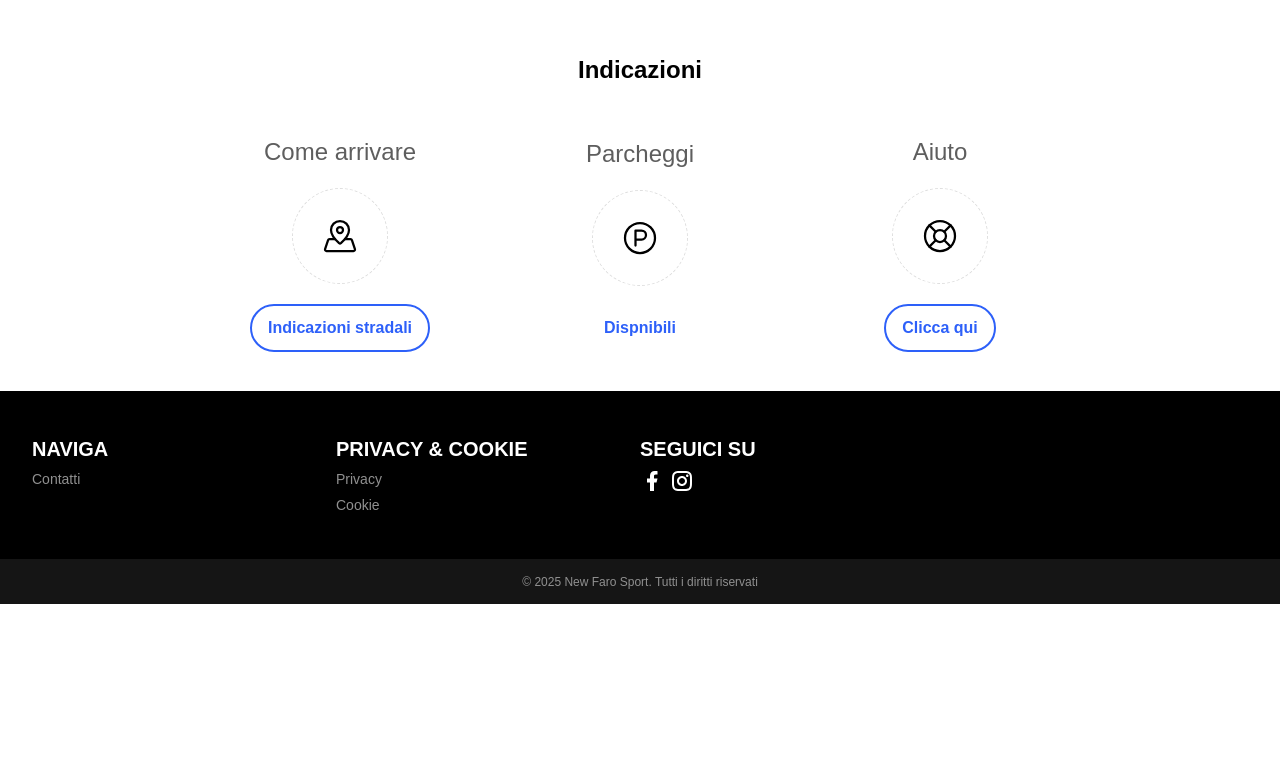
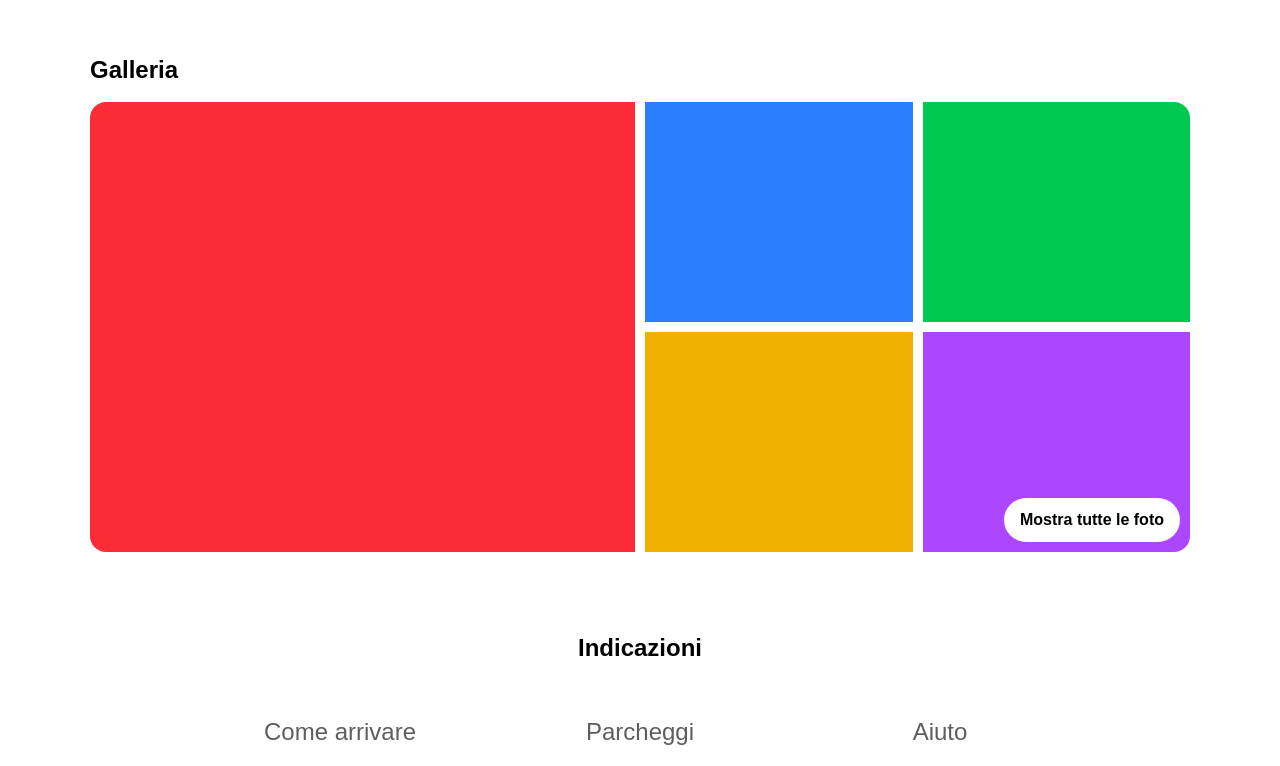
Before and after one commit to CarloBattista/new_faro_sport_wb, a Vue app: page / in a window 1280 px wide. Shown: the part 1436-2202 px from the top of the page. Before the commit the page ends 2040 px from the top, so only its background shows below. Built offline with nearby package versions, Linux system fonts and the light colour scheme; grey boxes are pictures that could not be loaded.

Commit message:
added store, added size variable for buttons and added gallery section (to be completed)

```diff
--- a/src/App.vue
+++ b/src/App.vue
@@ -5,8 +5,32 @@
 </template>
 
 <script>
+import { store } from "./data/store";
+
 export default {
-  name: "App"
+  name: "App",
+  data() {
+    return {
+      store
+    }
+  },
+  methods: {
+    checkIsMobile() {
+      if (window.innerWidth < 1024) {
+        this.store.isMobile = true;
+      } else {
+        this.store.isMobile = false;
+      }
+    }
+  },
+  mounted() {
+    this.checkIsMobile();
+
+    window.addEventListener('resize', this.checkIsMobile);
+  },
+  beforeUnmount() {
+    window.removeEventListener('resize', this.checkIsMobile);
+  }
 }
 </script>
 
--- a/src/components/button/button-pr.vue
+++ b/src/components/button/button-pr.vue
@@ -1,5 +1,5 @@
 <template>
-    <button tabindex="0" class="btn flex items-center justify-center" :class="'color-'+type" :disabled="disabled">
+    <button tabindex="0" class="btn w-auto flex items-center justify-center" :class="'color-'+type + ' ' + 'size-'+size" :disabled="disabled">
         <div v-if="hasIcon" class="h-full aspect-square flex items-center justify-center"></div>
         <span v-if="label" class="text-base font-semibold">{{ label }}</span>
     </button>
@@ -12,6 +12,10 @@ export default {
         hasIcon: {
             type: Boolean,
             default: false
+        },
+        size: {
+            type: String,
+            default: "default"
         },
         type: {
             type: String,
@@ -32,7 +36,6 @@ export default {
 <style scoped>
 .btn {
     position: relative;
-    padding: 10px 1rem;
     border-radius: 32px;
     pointer-events: none;
 
@@ -49,7 +52,7 @@ export default {
 .btn:not(:disabled):focus::before {
     position: absolute;
     content: "";
-    z-index: -1;
+    pointer-events: none;
     top: 0;
     left: 0;
     width: 100%;
@@ -59,6 +62,27 @@ export default {
     outline-width: 2px;
     outline-offset: 2px;
     border-radius: 32px;
+}
+
+/* Size */
+.btn.size-default {
+    height: 44px;
+    padding: 10px 1rem;
+}
+
+.btn.size-default span {
+    font-size: 1rem;
+    line-height: calc(1.5 / 1);
+}
+
+.btn.size-min {
+    height: 36px;
+    padding: 6px 12px;
+}
+
+.btn.size-min span {
+    font-size: .75rem;
+    line-height: calc(1 / .75rem);
 }
 
 /* Primary */
--- a/src/components/global/navbar.vue
+++ b/src/components/global/navbar.vue
@@ -11,19 +11,26 @@
         </div>
         <div class="relative z-[10] flex lg:px-[16px] gap-[24px] items-center justify-end">
             <a href="tel:+393284339795">
-                <button-pr :hasIcon="false" type="primary" label="Prenota" :disabled="false" />
+                <button-pr :hasIcon="false" :size="store.isMobile ? 'min' : 'default'" type="primary" label="Prenota" :disabled="false" />
             </a>
         </div>
     </div>
 </template>
 
 <script>
+import { store } from "../../data/store";
+
 import buttonPr from '../button/button-pr.vue';
 
 export default {
     name: "navbar",
     components: {
         buttonPr
+    },
+    data() {
+        return {
+            store
+        }
     }
 }
 </script>
--- /dev/null
+++ b/src/data/store.js
@@ -0,0 +1,5 @@
+import { reactive } from "vue";
+
+export const store = reactive({
+    isMobile: false
+});
--- a/src/views/Home.vue
+++ b/src/views/Home.vue
@@ -3,7 +3,23 @@
     <main class="relative z-[1] w-full">
         <hero :home="true" text="" heroImage="/_resources/images/image_01.webp" />
         <map-section />
-        <!-- TO DO: ADD SECTION GALLERY -->
+        <section class="w-full py-10 lg:px-[90px] px-8 flex flex-col gap-4 items-center justify-center">
+            <div class="w-full text-center flex items-center justify-start">
+                <h3 class="text-black text-2xl font-bold">Galleria</h3>
+            </div>
+            <div class="w-full h-[450px] lg:max-h-[450px] grid lg:grid-cols-2 grid-cols-1 gap-2.5">
+                <div class="w-full h-full rounded-l-none lg:rounded-l-2xl rounded-tl-2xl lg:rounded-tr-none rounded-tr-2xl bg-red-500"></div>
+                <div class="relative w-full h-full grid grid-cols-2 gap-2.5">
+                    <div class="w-full h-full lg:rounded-bl-none rounded-bl-2xl bg-blue-500"></div>
+                    <div class="w-full h-full lg:rounded-tr-2xl rounded-tr-none lg:rounded-br-none rounded-br-2xl bg-green-500"></div>
+                    <div class="w-full h-full lg:block hidden bg-yellow-500"></div>
+                    <div class="w-full h-full lg:block hidden rounded-br-2xl bg-purple-500"></div>
+                    <div class="absolute bottom-2.5 right-2.5">
+                        <button-pr :hasIcon="false" :size="store.isMobile ? 'min' : 'default'" type="secondary" label="Mostra tutte le foto" :disabled="false" />
+                    </div>
+                </div>
+            </div>
+        </section>
         <!-- TO DO: ADD SECTION STRUCTURE -->
         <section class="w-full py-10 flex flex-col gap-[50px] items-center justify-center">
             <div class="w-full px-4 text-center flex items-center justify-center">
@@ -45,6 +61,8 @@
 </template>
 
 <script>
+import { store } from "../data/store";
+
 import navbar from "../components/global/navbar.vue"
 import hero from "../components/global/hero.vue"
 import mapSection from "../components/section/map-section.vue"
@@ -70,6 +88,11 @@ export default {
         CircleParking,
         LifeBuoy
     },
+    data() {
+        return {
+            store
+        }
+    },
     mounted() {
         window.scrollTo(0, 0);
     }
```
